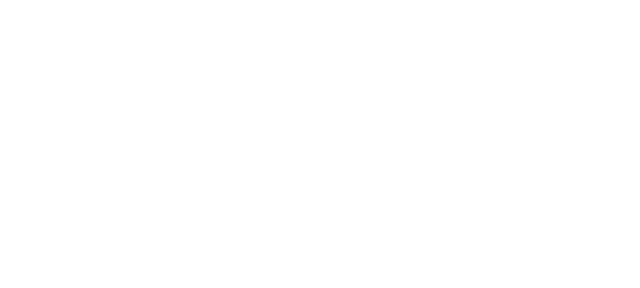
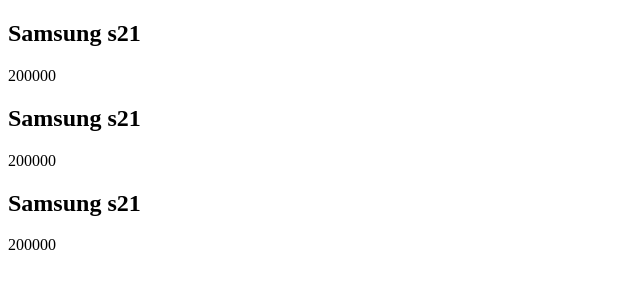
Before and after one commit to NurettinKaynar/sadikTuranNodeJsCourses, a plain HTML site: page chapter1/lesson1/index.html in a window 1280 px wide. Shown: the whole page, without its empty margins (0-640 px from the left). Drawn offline with Linux system fonts and the light colour scheme.

Commit message:
front-basics

```diff
--- a/chapter1/lesson1/index.html
+++ b/chapter1/lesson1/index.html
@@ -6,7 +6,18 @@
     <title>Lesson1</title>
 </head>
 <body>
-
+    <div>
+        <h2>Samsung s21</h2>
+        <p>200000</p>
+    </div>
+    <div>
+        <h2>Samsung s21</h2>
+        <p>200000</p>
+    </div>
+    <div>
+        <h2>Samsung s21</h2>
+        <p>200000</p>
+    </div>
     <script src="app.js"></script>
 </body>
 </html>
```
